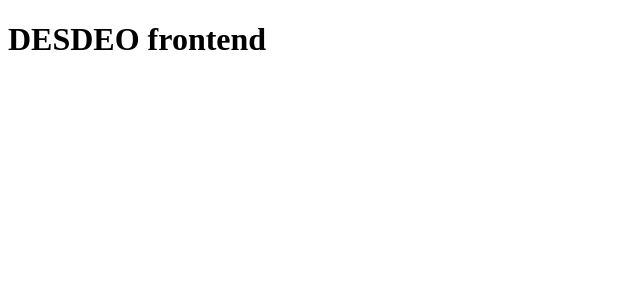
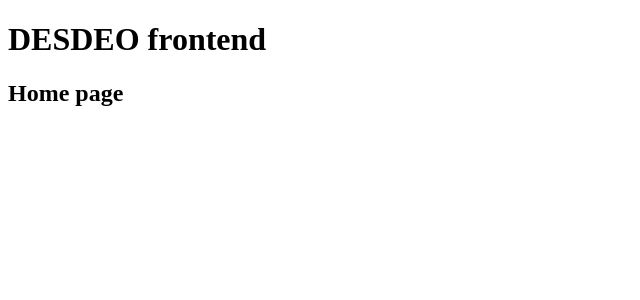
Before and after one commit to mika-alaoutinen/desdeo-frontend, a React (Create React App) app: page / in a window 1280 px wide. Shown: the top 300 px of the page, without its empty margins (0-640 px from the left). Built offline with nearby package versions, Linux system fonts and the light colour scheme.

Commit message:
Add stub HomeView component

```diff
--- a/src/App.tsx
+++ b/src/App.tsx
@@ -1,10 +1,13 @@
 import React from 'react'
+
+import HomeView from './views/HomeView'
 
 const App: React.FC = () => {
 
   return (
     <div className="App">
       <h1>DESDEO frontend</h1>
+      <HomeView />
     </div>
   )
 }
--- /dev/null
+++ b/src/views/HomeView.tsx
@@ -0,0 +1,11 @@
+import React from 'react'
+
+const HomeView: React.FC = () => {
+  return (
+    <div>
+      <h2>Home page</h2>
+    </div>
+  )
+}
+
+export default HomeView
```
